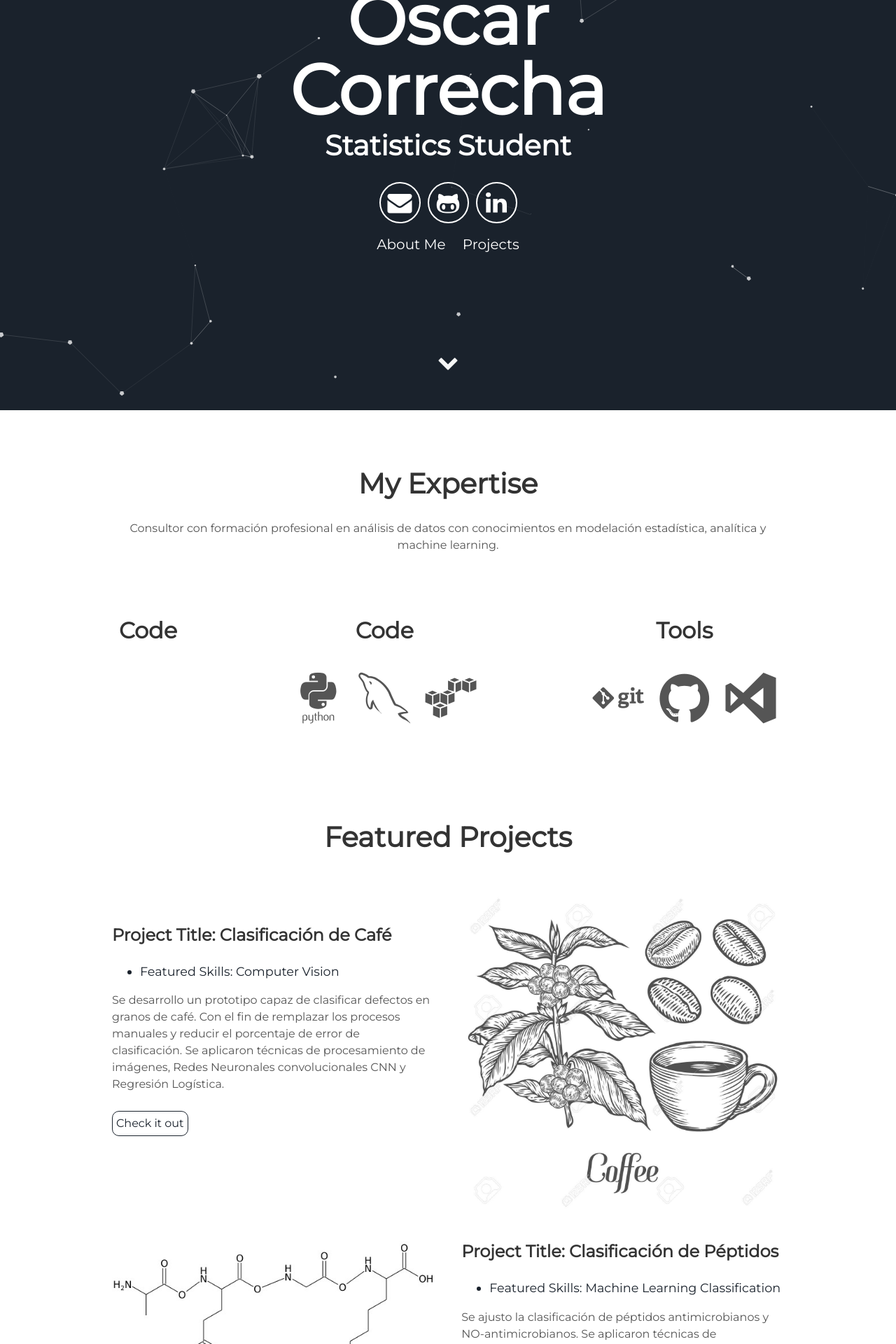
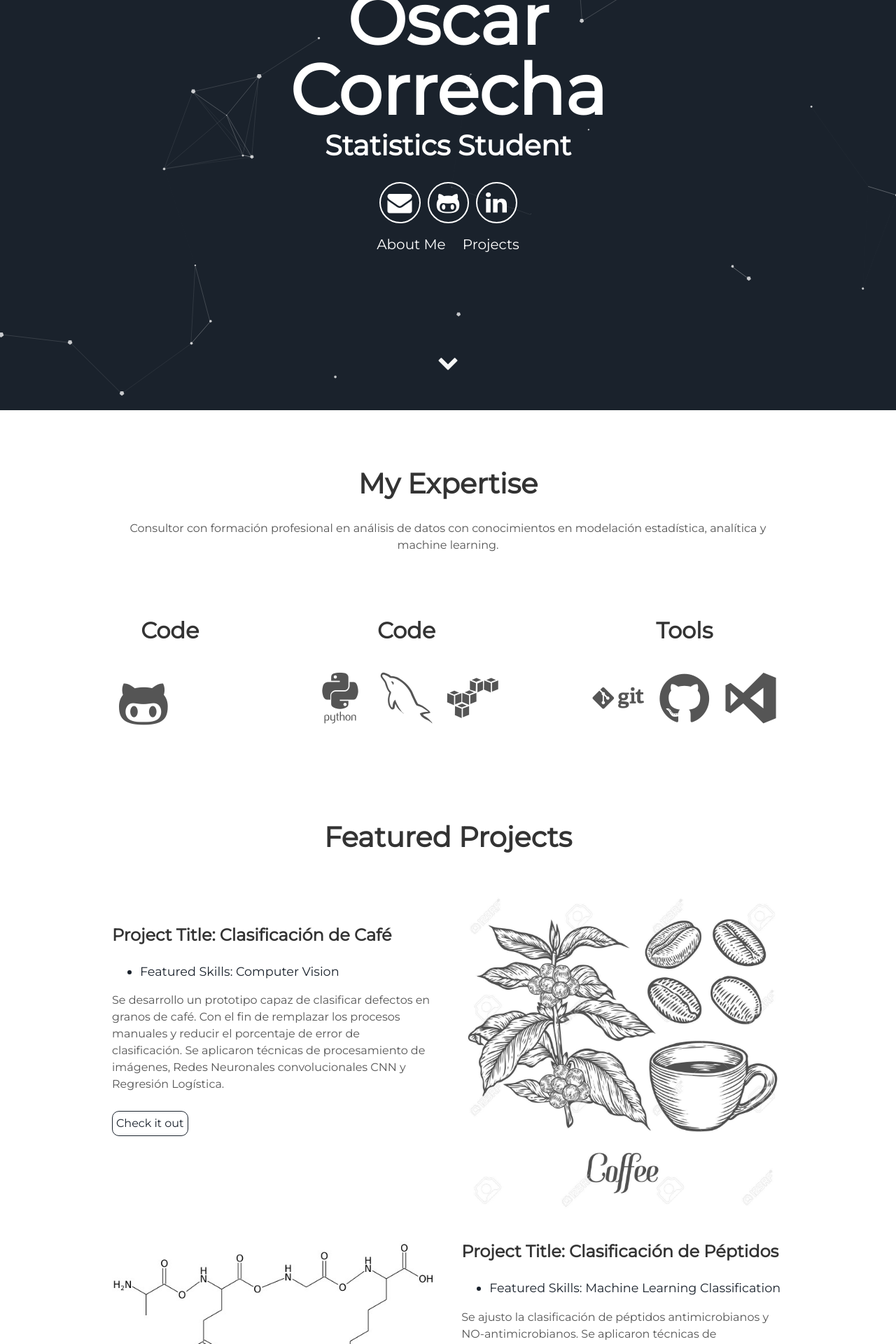
Before and after one commit to oecorrechag/Resume, a Jekyll site: the page built from index.html, in a window 1280 px wide. Shown: the part 314-2234 px from the top of the page at 70% size. Built offline with Jekyll 4.4.1, drawn with Linux system fonts in a browser that asks for light colours.

Commit message:
README.md
intento de nueva libreria de logos

```diff
--- a/_includes/about.html
+++ b/_includes/about.html
@@ -5,7 +5,7 @@
   <div class="user">
     <div class="tech">
       <h2>Code</h2>
-      <i class="fab fa-r-project" aria-hidden="true"></i>
+      <i class="icon fa fa-github-alt" aria-hidden="true"></i>
       <i class="fas fa-infinity" aria-hidden="true"></i>
       <i class="fab fa-instagram" aria-hidden="true"></i>
       <p></p>
```
